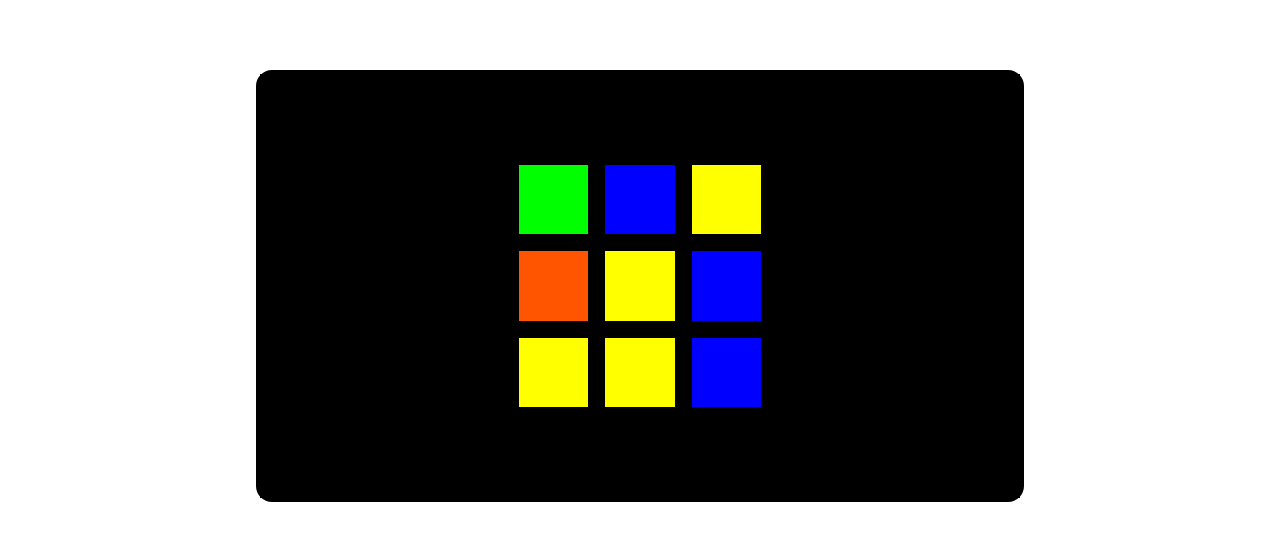
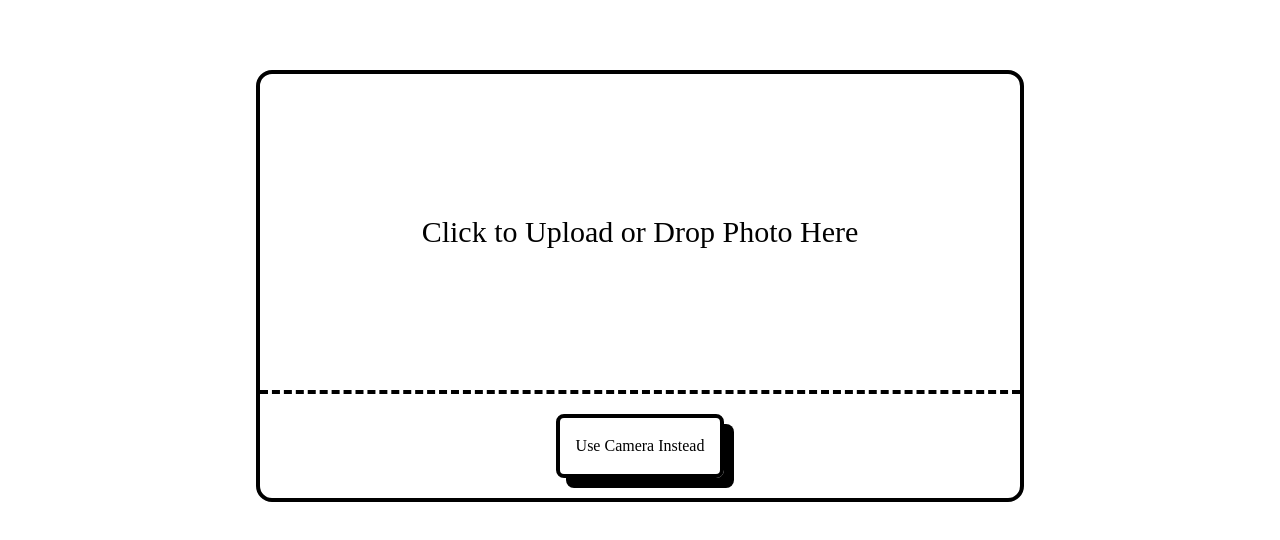
Before and after one commit to richgrov/dCubed, a React (Vite) app in the folder frontend/: page / in a window 1280 px wide. Shown: the part 947-1487 px from the top of the page. Built offline with nearby package versions, Linux system fonts and the light colour scheme; a web font is replaced by a local one.

Commit message:
Use scanned sides from server

```diff
--- a/frontend/src/Solver.tsx
+++ b/frontend/src/Solver.tsx
@@ -38,68 +38,14 @@ export default function Solver() {
     }
   };
 
-  const scan = {
-    WHITE: [
-      "WHITE",
-      "RED",
-      "ORANGE",
-      "WHITE",
-      "GREEN",
-      "GREEN",
-      "RED",
-      "WHITE",
-    ],
-    RED: ["RED", "WHITE", "WHITE", "BLUE", "BLUE", "ORANGE", "WHITE", "RED"],
-    ORANGE: [
-      "GREEN",
-      "GREEN",
-      "YELLOW",
-      "GREEN",
-      "YELLOW",
-      "RED",
-      "WHITE",
-      "GREEN",
-    ],
-    YELLOW: [
-      "YELLOW",
-      "BLUE",
-      "BLUE",
-      "YELLOW",
-      "YELLOW",
-      "ORANGE",
-      "GREEN",
-      "BLUE",
-    ],
-    GREEN: [
-      "ORANGE",
-      "YELLOW",
-      "RED",
-      "RED",
-      "BLUE",
-      "YELLOW",
-      "RED",
-      "YELLOW",
-    ],
-    BLUE: [
-      "ORANGE",
-      "ORANGE",
-      "BLUE",
-      "BLUE",
-      "GREEN",
-      "ORANGE",
-      "ORANGE",
-      "WHITE",
-    ],
-  };
-
   return (
     <div className="flex flex-col items-center gap-20 py-20">
       <h1 className="text-5xl">Step 1: Scan Cube</h1>
       <div className="relative aspect-video w-3/5 rounded-2xl border-4 border-black">
-        {typeof sides !== /* condition temporarily backwards */ "undefined" ? (
+        {typeof sides !== "undefined" ? (
+          <Visual sides={sides} />
+        ) : (
           <InputSetup onPhoto={onPhoto} />
-        ) : (
-          <Visual sides={scan} />
         )}
         {loading ? (
           <div className="rounded-1xl absolute bottom-0 left-0 right-0 top-0 flex items-center justify-center bg-[rgba(0,_0,_0,_0.5)]">
```
